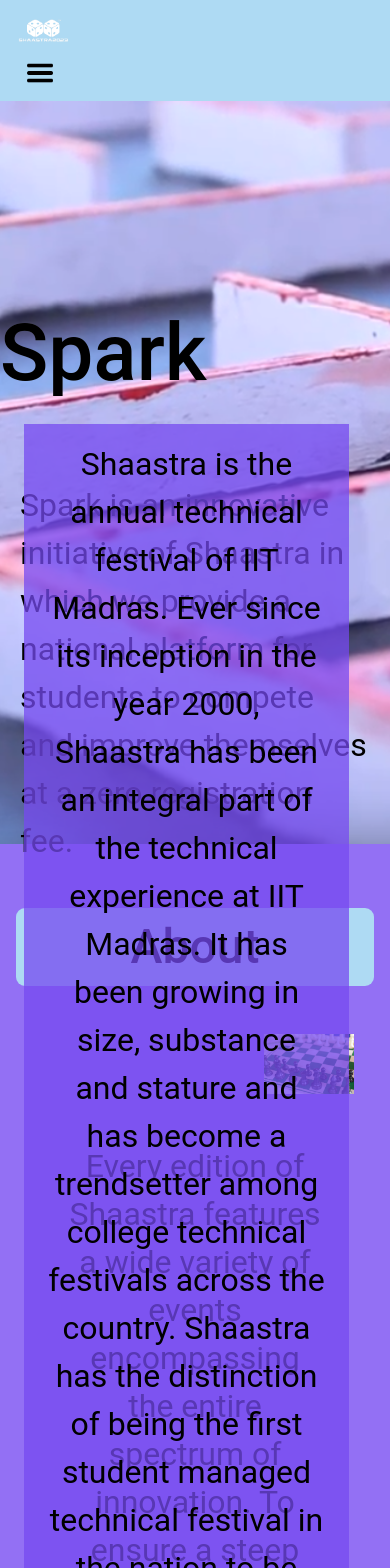
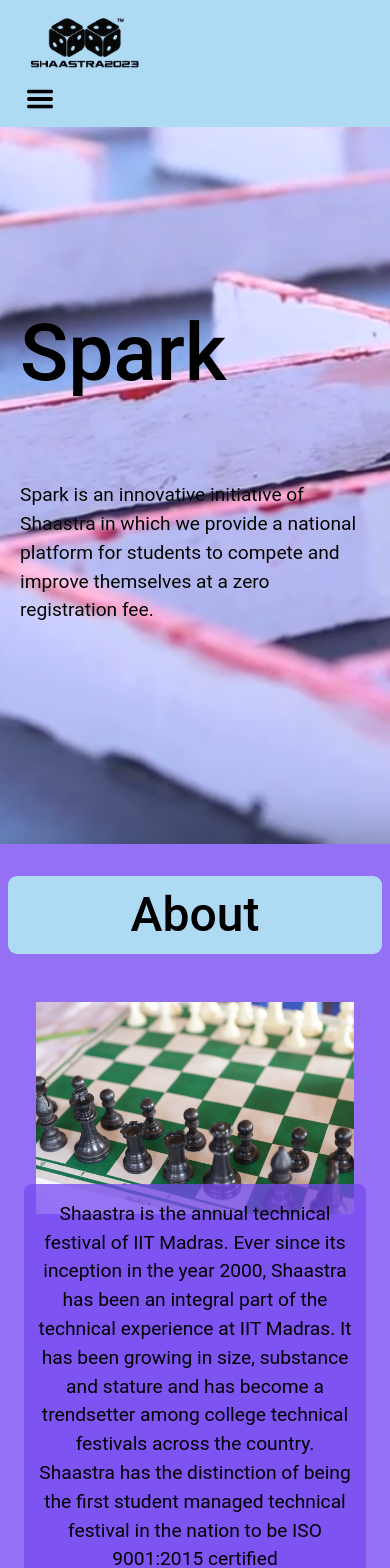
Before and after one commit to ShaastraWebops/spark-23, a React (Create React App) app: page / in a window 390 px wide. Shown: the top 1568 px of the page. Built offline with nearby package versions, Linux system fonts and the light colour scheme.

Commit message:
Responsiveness added

```diff
--- a/src/App.css
+++ b/src/App.css
@@ -3,7 +3,6 @@
   background-color: #9370F4;
   font-family: Roboto;
 }
-
 
 .present {
   display:block;
@@ -60,6 +59,7 @@
   position: relative;
   font-size: 240px;
   padding: 0;
+  margin-left: 20px;
   line-height: 200px;
 }
 .slideshow li div p {
@@ -120,13 +120,6 @@
   100% { opacity: 0 }
 }
 
-@media screen and (max-width: 1140px) {
-  .slideshow li div h3 {font-size: 140px;}
-}
-@media screen and (max-width: 600px) {
-  .slideshow li div h3 {font-size: 80px;}
-}
-
 
 #navbar {
   color: #000000;
@@ -134,6 +127,10 @@
   position: absolute;
   top: 0px;
   left: 0px;
+}
+
+.navbar img {
+  width: 24%;
 }
 
 .navbar-toggler-icon {
@@ -149,7 +146,6 @@
 }
 .linker:hover {
   background-color: #95cfef;
-  border-radius: 10px;
 }
 
 .row h1 {
@@ -167,6 +163,10 @@
   padding: 20px;
 }
 
+#about div p {
+  border-radius: 8px;
+}
+
 .abtimg {
   position: relative;
 }
@@ -174,20 +174,17 @@
   background-color: rgba(118,74,241,0.75);
   position: absolute;
   margin-bottom: 0px;
-  z-index: 1;
 }
 
 .odd {
   color: #000000;
   background-color: #764AF1;
-  /* margin: 0px 20px; */
   text-align: left;
   padding: 30px 40px;
   border-radius: 8px;
 }
 .even {
   color: #000000;
-  /* margin: 0px 20px; */
   text-align: left;
   padding: 30px 40px;
 }
@@ -202,3 +199,17 @@
   color: #AEDAF3;
   font-weight: bold;
 }
+
+
+
+@media screen and (max-width: 1140px) {
+  .slideshow li div h3 {font-size: 140px;}
+  p {font-size: 1.5rem !important;}
+  .p1 {position: relative; top: -35px}
+}
+@media screen and (max-width: 600px) {
+  .slideshow li div h3 {font-size: 80px;}
+  p {font-size: 1.2rem !important;}
+  .p1 {position: relative; top: -30px}
+  .navbar img {width: 40%;}
+}
--- a/src/components/About.js
+++ b/src/components/About.js
@@ -1,17 +1,17 @@
 import React from "react";
 import abtimg1 from "../images/events_3.png"
-import abtimg2 from "../images/events_2.png"
+import abtimg2 from "../images/events_1.png"
 
 const About = () => {
 
     return (
-        <div id="about" class="container-fluid mt-5">
-            <div class="row px-3">
+        <div id="about" class="container-fluid mt-sm-5">
+            <div class="row px-2 px-m-3">
                 <h1 class="col-12 mb-5 mt-3">About</h1>
             </div>
-            <div class="row px-4 align-items-center">
-                <img class="abtimg col-4 offset-8 off" src={abtimg1} alt="About 1"/>
-                <p class="p1 col-10 px-4 py-3">
+            <div class="row px-4 align-items-center justify-content-center">
+                <img class="abtimg col-12 col-md-8 col-lg-4 offset-lg-8" src={abtimg1} alt="About 1"/>
+                <p class="p1 col-12 col-lg-10 px-lg-4 py-3">
                     Shaastra is the annual technical festival of IIT Madras. Ever since its inception in the year 2000, Shaastra has been an integral part of the
                     technical experience at IIT Madras. It has been growing in size, substance and stature and has become a trendsetter among college technical festivals across the country. Shaastra has the distinction of being the first student managed technical festival in the nation to be
                     ISO 9001:2015 certified
@@ -20,7 +20,7 @@
 
             </div>
             <div class="row px-3">
-                <p class="col-12 px-5 py-5">
+                <p class="px-0 py-3 col-12 px-sm-5 py-sm-5">
                     Every edition of Shaastra features a wide variety of events encompassing the entire spectrum of innovation. To ensure a steep learning curve,
                     numerous workshops, lectures and video conferences dealing with diverse spheres of science, technology and finance are also organised.
                     Shaastra believes strongly in knowledge sharing and encouraging technical spirit among the students of the country. Spark is an innovative initiative which adheres to Shaastra's non profit roots as we provide a national platform for students to compete and improve themselves at
@@ -28,8 +28,8 @@
                 </p>
             </div>
             <div class="row px-4 align-items-center">
-                <img class="abtimg col-3" src={abtimg2} alt="About 2"/>
-                <p class="p1 col-9 offset-2 px-4 py-3">
+                <img class="abtimg col-12 col-md-8 offset-md-2 col-lg-3 offset-lg-0" src={abtimg2} alt="About 2"/>
+                <p class="p1 col-12 col-lg-9 offset-lg-2 px-4 py-3">
                     With Spark, Shaastra aims to ignite the 'Spark' of Innovation & Technology in the tech-savvy scientific young student minds of the country.
                 </p>
             </div>
--- a/src/components/Home.js
+++ b/src/components/Home.js
@@ -1,5 +1,5 @@
 import React from "react";
-import slogo from "../images/23_white logo-01.png";
+import slogo from "../images/Shaastra23Black.png";
 
 const Home = () => {
 
@@ -56,8 +56,6 @@
                         <img
                             alt=""
                             src={slogo}
-                            width="18%"
-                            height="18%"
                             className="d-flex align-center"
                         />
                     </a>
--- a/src/components/Rules.js
+++ b/src/components/Rules.js
@@ -3,35 +3,35 @@
 const Rules = () => {
 
     return (
-        <div id="rules" class="container-fluid mt-5">
-            <div class="row px-3">
-                <h1 class="col-12 mb-5 mt-3">Rules and Registration</h1>
-                <ul class="px-5">
-                    <p class="odd col-11 px-5 py-3 my-0"><li>
+        <div id="rules" class="container-fluid mt-sm-5">
+            <div class="row px-2">
+                <h1 class="col-12 mb-3 mb-sm-5 mt-3">Rules and Registration</h1>
+                <ul class="px-0 px-sm-5">
+                    <p class="odd col-12 py-2 col-sm-11 px-sm-5 py-sm-3 my-0"><li>
                         A team should consist of two members and any bonafide team from a school can take part by registering online. The team members need not be from the same school/branch. Cross teams are allowed, subject to the eligibility criterion that both participants are students of class 8 to 12.
                     </li></p>
-                    <p class="even col-11 offset-1 px-5 py-3 my-0"><li>
+                    <p class="even col-11 py-3 offset-1 px-sm-5 my-0"><li>
                         The participitants must carry a <span class="even-hi">valid ID</span> for verification
                     </li></p>
-                    <p class="odd col-11 px-5 py-3 my-0"><li>
+                    <p class="odd col-12 py-2 col-sm-11 px-sm-5 py-sm-3 my-0"><li>
                         There are no limitations on the number of teams participitating from a particular school
                     </li></p>
-                    <p class="even col-11 offset-1 px-5 py-3 my-0"><li>
+                    <p class="even col-11 py-3 offset-1 px-sm-5 my-0"><li>
                         The participation for the Spark Junior Quiz 2022 is totally <span class="even-hi">FREE</span> and hence there is <span class="even-hi">no registration fee</span>.
                     </li></p>
-                    <p class="odd col-11 px-5 py-3 my-0"><li>
+                    <p class="odd col-12 py-2 col-sm-11 px-sm-5 py-sm-3 my-0"><li>
                         The registration would have to be completed on or before the deadline indicated
                     </li></p>
-                    <p class="even col-11 offset-1 px-5 py-3 my-0"><li>
+                    <p class="even col-11 py-3 offset-1 px-sm-5 my-0"><li>
                     <span class="even-hi">On-spot registrations</span> are only available subject to availability of seats
                     </li></p>
-                    <p class="odd col-11 px-5 py-3 my-0"><li>
+                    <p class="odd col-12 py-2 col-sm-11 px-sm-5 py-sm-3 my-0"><li>
                         The quiz will consist of only one round - A common written round. The winners will be decided based on the marks scored. In case of any ties, a second tie breaker round may be conducted.
                     </li></p>
-                    <p class="even col-11 offset-1 px-5 py-3 my-0"><li>
+                    <p class="even col-11 py-3 offset-1 px-sm-5 my-0"><li>
                         Prizes and Incentives: The <span class="even-hi">top 5 teams</span> are qualifies for the Nationals Screening Round. <span class="even-hi">Medals</span> and <span class="even-hi">Certificates</span> will be awarded to the Top 3 teams.
                     </li></p>
-                    <p class="odd col-11 px-5 py-3 my-0"><li>
+                    <p class="odd col-12 py-2 col-sm-11 px-sm-5 py-sm-3 my-0"><li>
                         The organiser's decision on any matter pertaining to the quiz would be final and binding. The organisers can amend the eligibility and rules of participation as deemed fit.`
                     </li></p>
                 </ul>
```
Also changed, not shown: src/images/Shaastra23Black.png (added), src/images/Shaastra23White.png (added).
